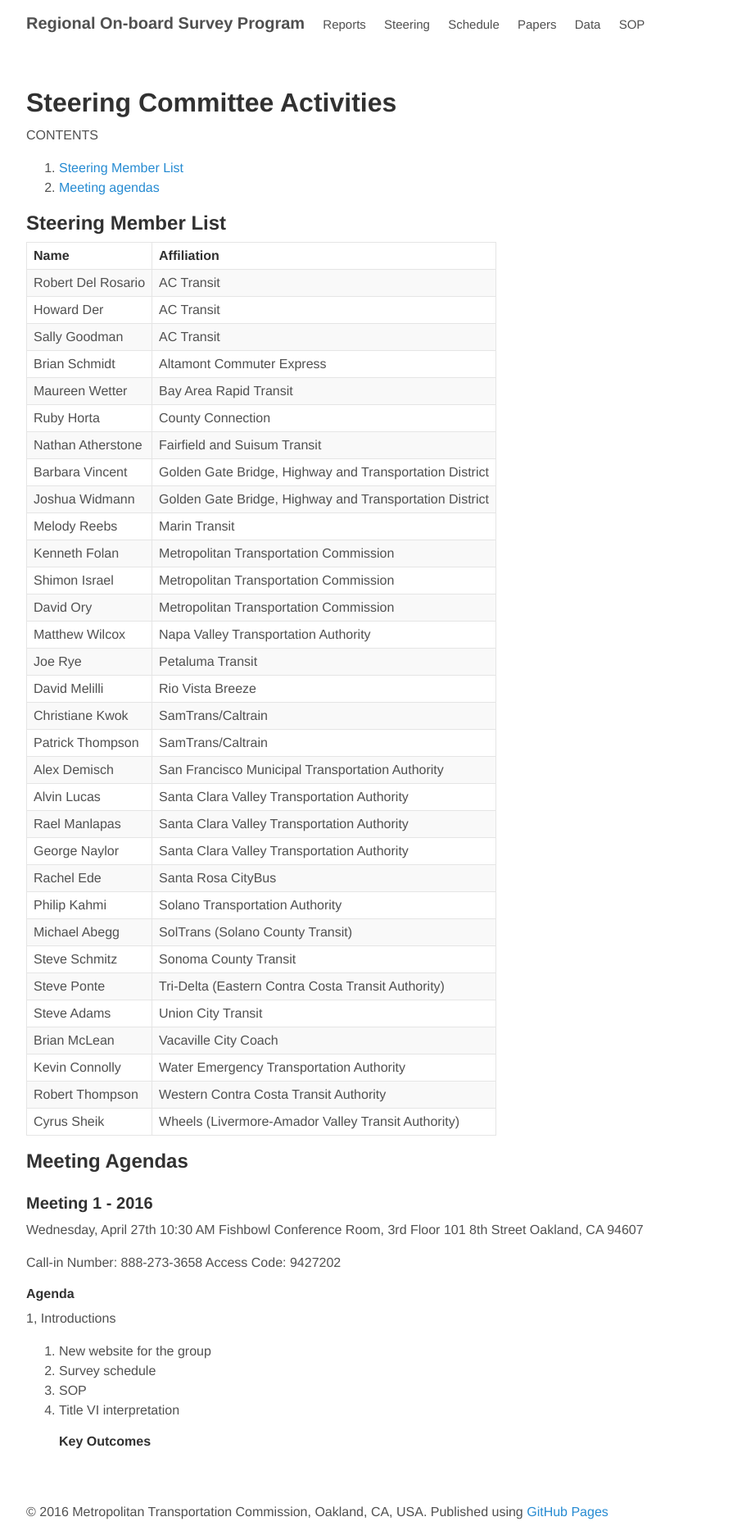
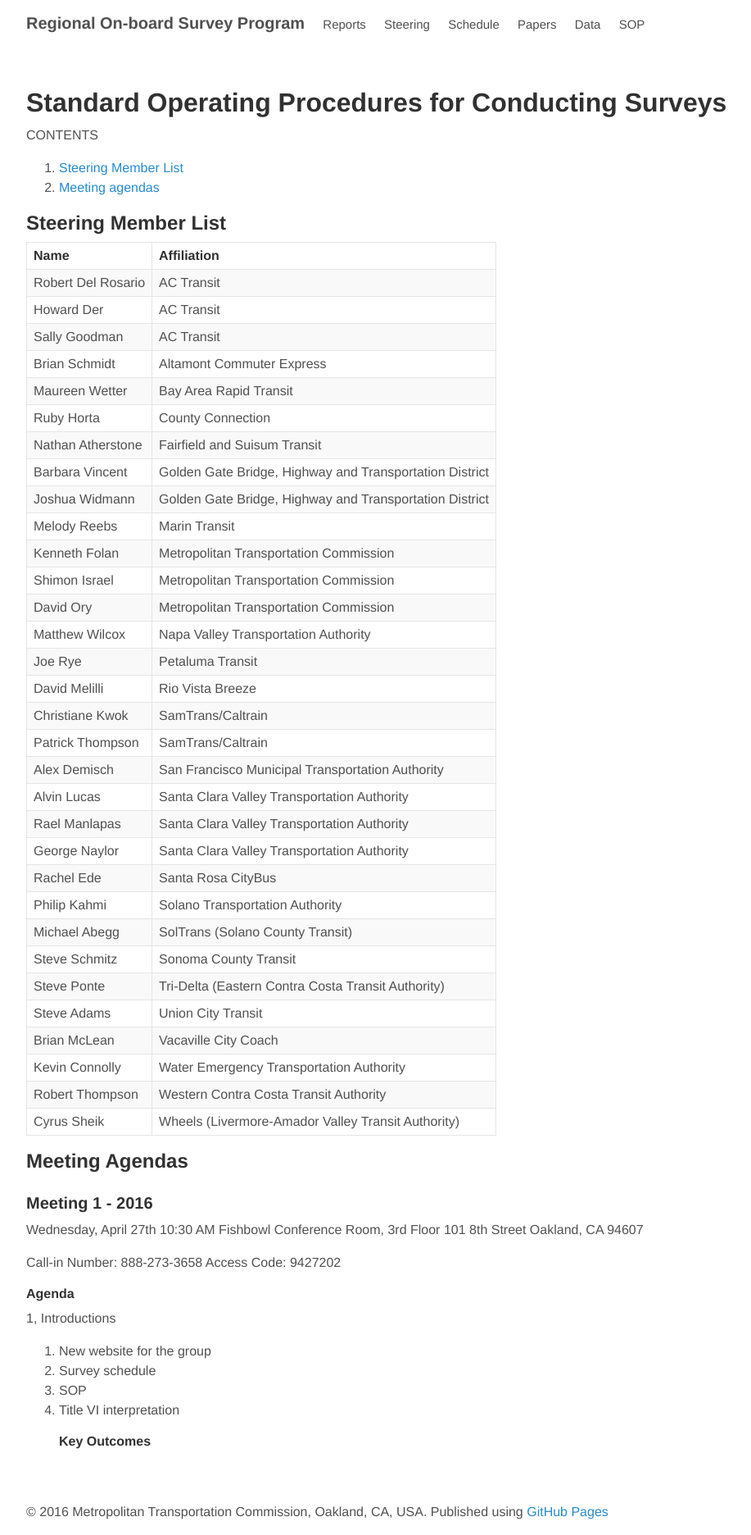
Before and after one commit to BayAreaMetro/transit-passenger-surveys, a Jekyll site: the page built from SOP.md, in a window 1280 px wide. Shown: the whole page at 82% size, without its empty margins (144-1061 px from the left). Built offline with Jekyll 4.4.1, drawn with Linux system fonts in a browser that asks for light colours; nearby versions of some CDN libraries; library files that are not in the unit come from our copies.

Commit message:
SOP Test Take 2

```diff
--- a/SOP.md
+++ b/SOP.md
@@ -1,9 +1,9 @@
 ---
 layout: page
-title: Steering
+title: SOP
 ---
 
-# Steering Committee Activities
+# Standard Operating Procedures for Conducting Surveys
 
 CONTENTS
 
```
